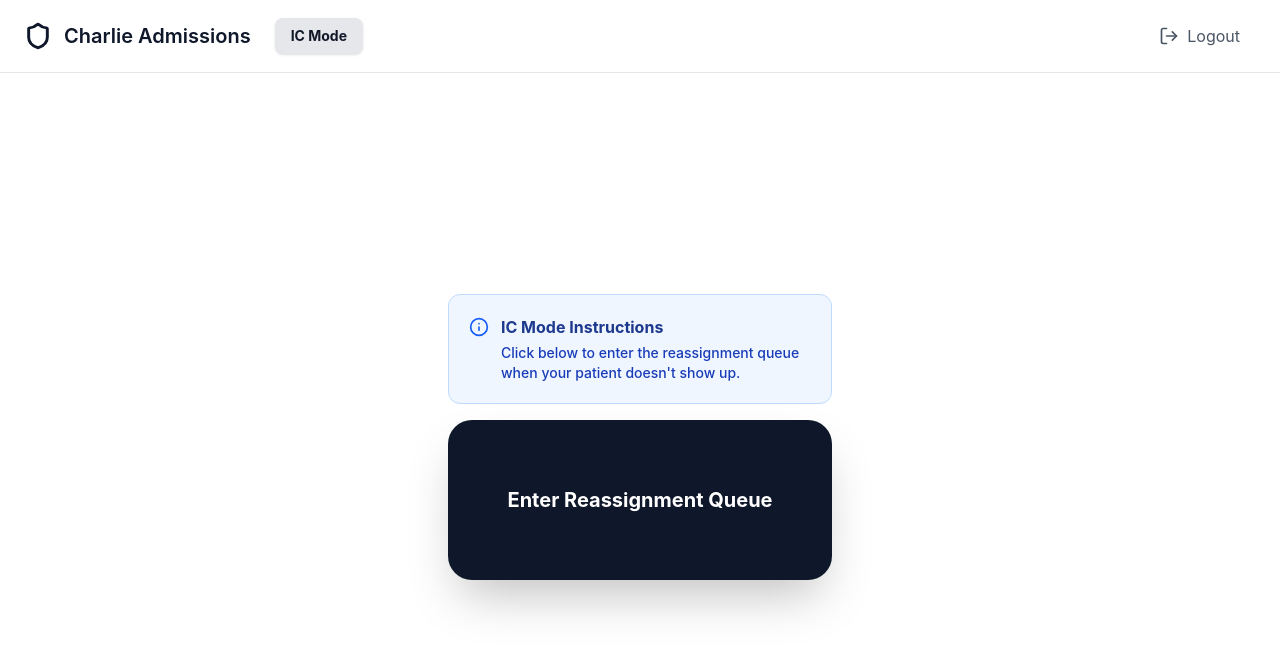
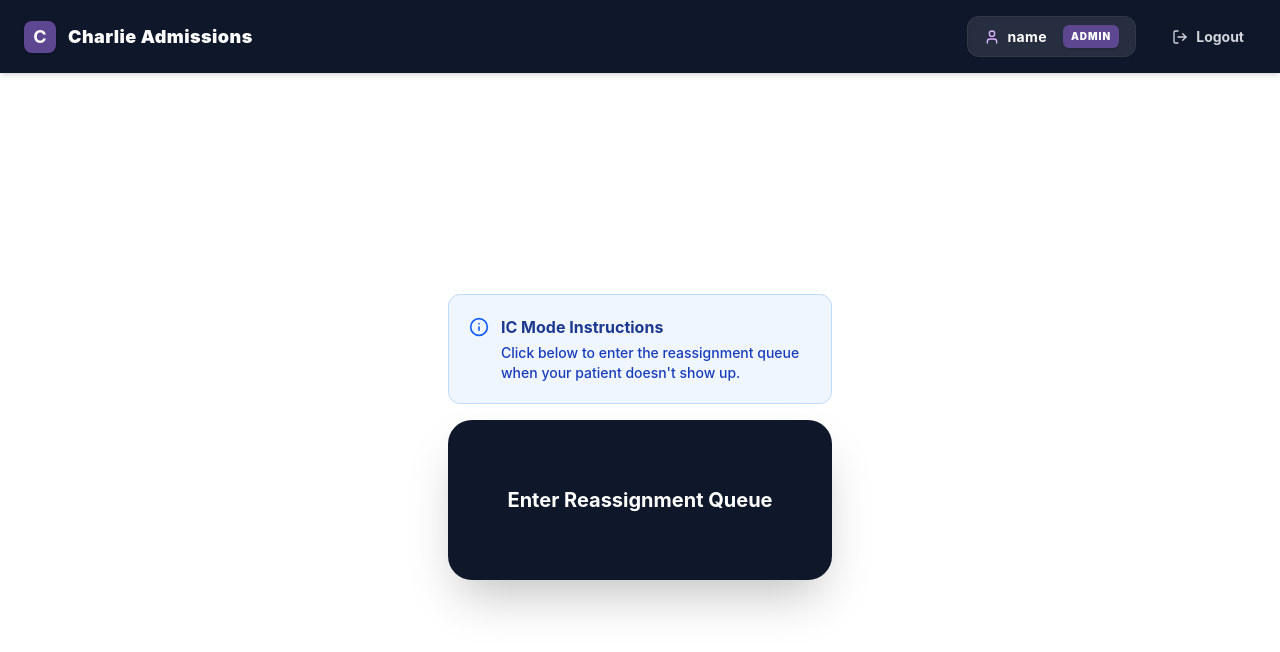
Before and after one commit to sebas-ch21/CH_CAT-circus, a React (Vite) app: page /dashboard in a window 1280 px wide. Shown: the top 652 px of the page. Built offline with nearby package versions, Linux system fonts and the light colour scheme; no server answers; the database is empty; sample sign-in values are in the browser's storage.

Commit message:
Updated TopNav.jsx

```diff
--- a/src/components/TopNav.jsx
+++ b/src/components/TopNav.jsx
@@ -1,65 +1,29 @@
-import { useNavigate, useLocation } from 'react-router-dom';
-import { Shield, LogOut } from 'lucide-react';
 import { useAuth } from '../context/AuthContext';
+import { LogOut, User as UserIcon } from 'lucide-react';
 
 export function TopNav() {
   const { user, logout } = useAuth();
-  const navigate = useNavigate();
-  const location = useLocation();
 
-  const handleLogout = () => {
-    logout();
-    navigate('/');
-  };
-
-  const canAccessAdmin = user?.role === 'ADMIN';
-  const canAccessManager = user?.role === 'ADMIN' || user?.role === 'MANAGER';
-
-  const getNavClass = (path) => {
-    const isActive = location.pathname === path;
-    return `px-4 py-2 text-sm transition-all rounded-lg ${
-      isActive
-        ? 'bg-gray-200 text-gray-900 font-bold shadow-sm'
-        : 'text-gray-600 font-medium hover:bg-gray-100 hover:text-gray-900'
-    }`;
-  };
+  // Do not show the nav bar on the Login screen
+  if (!user) return null;
 
   return (
-    <nav className="bg-white border-b border-gray-200 sticky top-0 z-10">
-      <div className="max-w-7xl mx-auto px-6 py-4">
-        <div className="flex justify-between items-center">
-          <div className="flex items-center gap-6">
-            <div className="flex items-center gap-3">
-              {/* Changed to Deep Navy to match brand */}
-              <Shield className="w-7 h-7 text-[#0F172A]" strokeWidth={2.5} />
-              <h1 className="text-xl font-semibold text-[#0F172A]">Charlie Admissions</h1>
-            </div>
+    <nav className="bg-[#0F172A] text-white px-6 py-4 flex justify-between items-center shadow-md w-full relative z-50">
+      <div className="flex items-center gap-3">
+        <div className="w-8 h-8 bg-[#5E4791] rounded-lg flex items-center justify-center font-bold text-lg shadow-sm">C</div>
+        <span className="font-black text-lg tracking-wide hidden sm:block">Charlie Admissions</span>
+      </div>
 
-            <div className="flex items-center gap-2">
-              {canAccessAdmin && (
-                <button onClick={() => navigate('/admin')} className={getNavClass('/admin')}>
-                  Admin Mode
-                </button>
-              )}
-              {canAccessManager && (
-                <button onClick={() => navigate('/manager')} className={getNavClass('/manager')}>
-                  Manager Mode
-                </button>
-              )}
-              <button onClick={() => navigate('/dashboard')} className={getNavClass('/dashboard')}>
-                IC Mode
-              </button>
-            </div>
-          </div>
+      <div className="flex items-center gap-6">
+        <div className="flex items-center gap-2 bg-white/10 px-4 py-2 rounded-xl border border-white/5 shadow-inner">
+          <UserIcon className="w-4 h-4 text-purple-300" />
+          <span className="text-sm font-bold tracking-wide">{user.email?.split('@')[0]}</span>
+          <span className="text-[10px] uppercase tracking-widest bg-[#5E4791] px-2 py-1 rounded-md ml-2 font-black shadow-sm">{user.role}</span>
+        </div>
 
-          <button
-            onClick={handleLogout}
-            className="flex items-center gap-2 px-4 py-2 text-gray-600 hover:bg-gray-100 hover:text-gray-900 rounded-lg transition"
-          >
-            <LogOut className="w-5 h-5" />
-            <span>Logout</span>
-          </button>
-        </div>
+        <button onClick={logout} className="text-sm font-bold text-gray-300 hover:text-white flex items-center gap-2 transition-colors px-3 py-2 rounded-lg hover:bg-white/10">
+          <LogOut className="w-4 h-4" /> <span className="hidden sm:inline">Logout</span>
+        </button>
       </div>
     </nav>
   );
```
